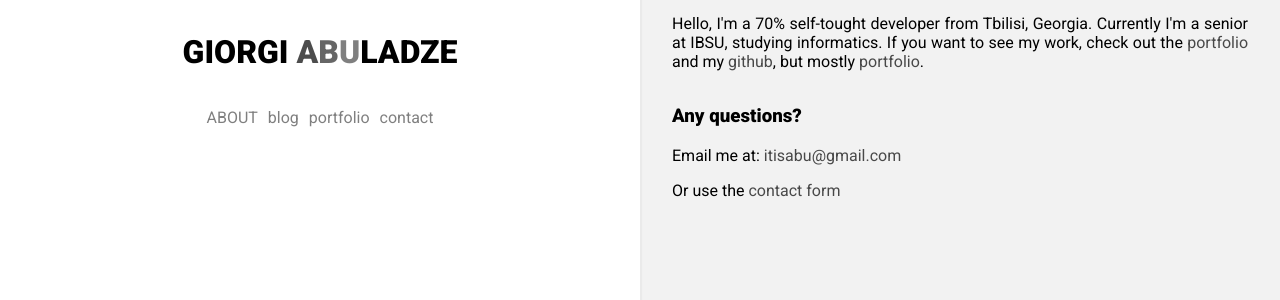
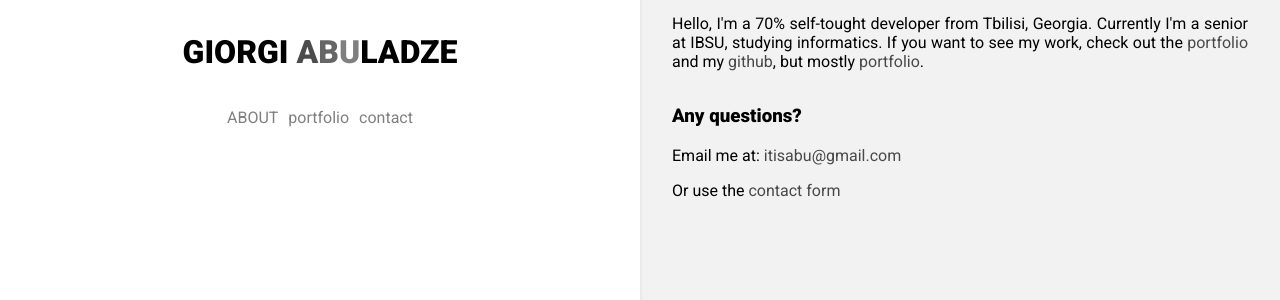
Before and after one commit to gabuladze/gabuladze.github.io, a Jekyll site: the page built from about.html, in a window 1280 px wide. Shown: the part 373-673 px from the top of the page. Built offline with Jekyll 4.4.1, drawn with Linux system fonts in a browser that asks for light colours.

Commit message:
Deleted blog

```diff
--- a/_includes/navbar.html
+++ b/_includes/navbar.html
@@ -1,9 +1,6 @@
 <ul class='navbar'>
   <li>
     <a href="{{ site.baseUrl }}{% link about.html %}" class="{% if page.url == '/about' %}active{% endif %}">About</a>
-  </li>
-  <li>
-    <a href="{{ site.baseUrl }}{% link blog.html %}" class="{% if page.url == '/blog' %}active{% endif %}">Blog</a>
   </li>
   <li>
     <a href="{{ site.baseUrl }}{% link portfolio.html %}" class="{% if page.url == '/portfolio' %}active{% endif %}">Portfolio</a>
```
Also changed, not shown: blog.html (deleted, +0 -7 lines).
